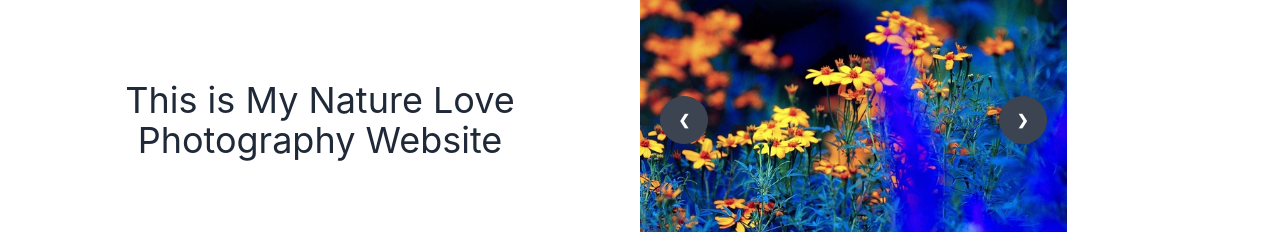
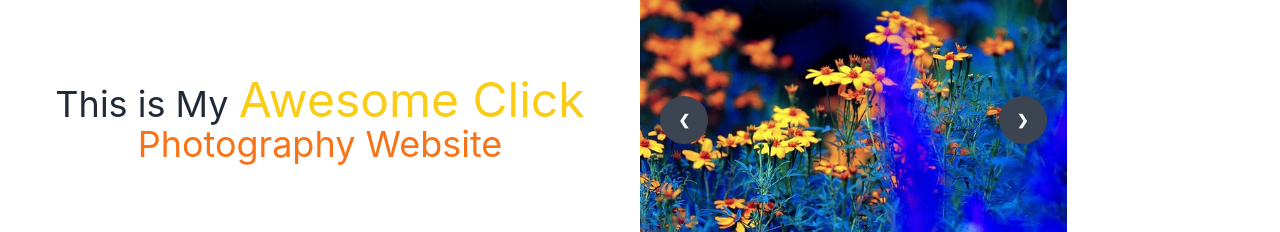
Before and after one commit to Rabbe10581/awesome-clicks-client, a React (Create React App) app: page / in a window 1280 px wide. Shown: the part 189-421 px from the top of the page. Built offline with nearby package versions, Linux system fonts and the light colour scheme; no server answers.

Commit message:
Home editted

```diff
--- a/src/Pages/Home/Home/Home.js
+++ b/src/Pages/Home/Home/Home.js
@@ -8,7 +8,7 @@ const Home = () => {
         <div>
             <div className='flex'>
                 <div className='w-1/2 text-center my-auto'>
-                    <h2 className='text-4xl'>This is My Nature Love <br />Photography Website</h2>
+                    <h2 className='text-4xl'>This is My <span className='text-yellow-400 text-5xl'>Awesome Click</span> <br /><span className='text-orange-500 py-4'>Photography Website</span></h2>
                 </div>
                 <div className='w-1/2'>
                     <Banner></Banner>
```
